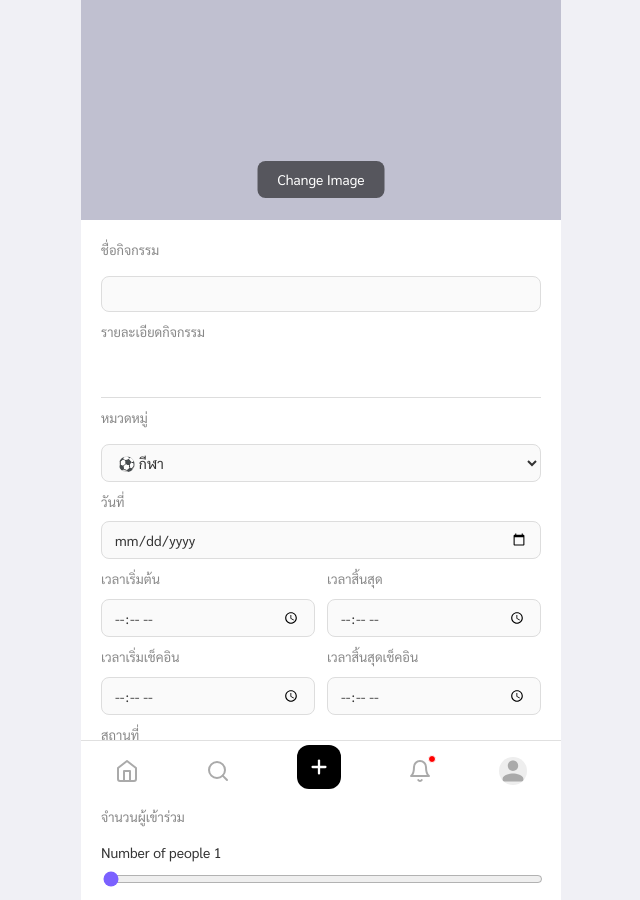
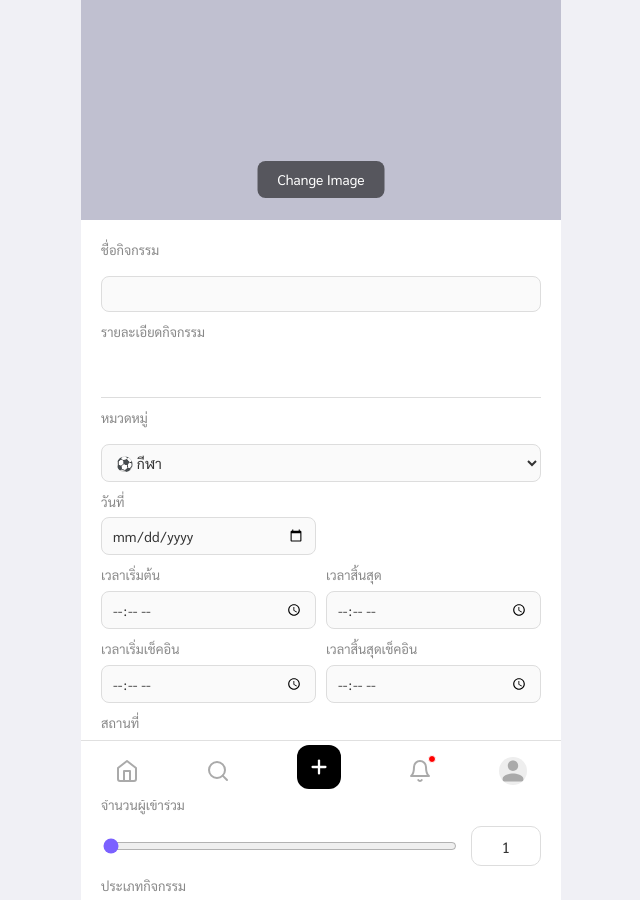
Before and after one commit to llitsbeyourbet/UWM, a React (Vite) app: page /CreateActivities in a window 1280 px wide. Shown: the top 900 px of the page, without its empty margins (319-959 px from the left). Built offline with nearby package versions, Linux system fonts and the light colour scheme.

Commit message:
edit CreateActivities

```diff
--- a/frontend/pages/CreateActivities.css
+++ b/frontend/pages/CreateActivities.css
@@ -95,7 +95,9 @@
 .detail-card input[type="time"],
 .detail-card select {
   width: 100%;
-  padding: 8px 12px;
+  max-width: 100%;
+  box-sizing: border-box;
+  padding: 8px 10px;
   border: 1px solid #ddd;
   border-radius: 8px;
   font-size: 14px;
@@ -125,18 +127,81 @@
   accent-color: #7b61ff;
 }
 
-/* Row Group */
-.row-group {
-  display: flex;
-  gap: 12px;
-  width: 100%;
+.participant-control{
+    display:flex;
+    align-items:center;
+    gap:12px;
 }
 
-.input-group {
-  display: flex;
-  flex-direction: column;
-  flex: 1;
-  gap: 4px;
+.participant-control input[type="range"]{
+    flex:1;
+}
+
+/* ช่องกรอกจำนวน */
+.participant-control input[type="number"]{
+    width:70px;
+    height:40px;
+
+    padding:8px;
+
+    background:#ffffff;
+    color:#333;
+
+    border:1px solid #ddd;
+    border-radius:10px;
+
+    text-align:center;
+    font-size:15px;
+    font-weight:500;
+
+    outline:none;
+    transition:.2s;
+}
+
+/* ตอนกด */
+.participant-control input[type="number"]:focus{
+    border-color:#7b61ff;
+    box-shadow:0 0 0 3px rgba(123,97,255,.15);
+}
+
+/* ซ่อนลูกศรของ Chrome / Edge */
+.participant-control input[type="number"]::-webkit-inner-spin-button,
+.participant-control input[type="number"]::-webkit-outer-spin-button{
+    -webkit-appearance:none;
+    margin:0;
+}
+
+/* Firefox */
+.participant-control input[type="number"]{
+    appearance:textfield;
+    -moz-appearance:textfield;
+}
+
+/* Row Group */
+.row-group{
+    display:grid;
+    grid-template-columns:repeat(2, minmax(0, 1fr));
+    gap:10px;
+    width:100%;
+}
+
+.input-group{
+    width:100%;
+    min-width:0;
+}
+
+.input-group input{
+    width:100%;
+    min-width:0;
+}
+
+
+
+.input-group input[type="time"],
+.input-group input[type="date"]{
+    width:100%;
+    min-width:0;
+    font-size:14px;
 }
 
 /* Image Preview */
@@ -151,6 +216,18 @@
   width: calc(50% - 4px);
   border-radius: 8px;
   object-fit: cover;
+}
+
+/* ไอคอนปฏิทิน */
+input[type="date"]::-webkit-calendar-picker-indicator {
+  cursor: pointer;
+  filter: brightness(0);
+}
+
+/* ไอคอนเวลา */
+input[type="time"]::-webkit-calendar-picker-indicator {
+  cursor: pointer;
+  filter: brightness(0);
 }
 
 /* Submit Button */
@@ -190,18 +267,36 @@
   color: #555;
 }
 
-/* Responsive */
-@media (max-width: 480px) {
-  .cover-image {
-    height: 180px;
-  }
+@media (max-width:480px){
 
-  .detail-card {
-    padding: 10px;
-  }
+    .cover-image{
+        height:180px;
+    }
 
-  .submit-btn {
-    font-size: 14px;
-    padding: 10px;
-  }
+    .detail-card{
+        padding:10px;
+    }
+
+    .submit-btn{
+        font-size:14px;
+        padding:10px;
+    }
+
+    .row-group{
+        display:grid;
+        grid-template-columns:repeat(2,minmax(0,1fr));
+        gap:8px;
+    }
+
+    .row-group .input-group{
+        min-width:0;
+    }
+
+    .detail-card input[type="time"],
+    .detail-card input[type="date"]{
+        width:100%;
+        height:38px;
+        padding:6px;
+        font-size:12px;
+    }
 }
--- a/frontend/pages/CreateActivities.jsx
+++ b/frontend/pages/CreateActivities.jsx
@@ -13,7 +13,7 @@ function CreateActivities() {
   const [time, setTime] = useState("");
   const [endTime, setEndTime] = useState("");
   const [location, setLocation] = useState("");
-  const [participantCount, setParticipantCount] = useState(1);
+  const [participantCount, setParticipantCount] = useState("1");
   const [activityType, setActivityType] = useState("public");
   const [category, setCategory] = useState("กีฬา");
   const [checkinStart, setCheckinStart] = useState("");
@@ -67,7 +67,7 @@ function CreateActivities() {
           time,
           endTime,
           location,
-          participantCount,
+          participantCount: Number(participantCount) || 1,
           activityType,
           cover: coverFilename || null, // 👈 ส่งแค่ชื่อไฟล์
           category,
@@ -91,7 +91,7 @@ function CreateActivities() {
       setTime("");
       setEndTime("");
       setLocation("");
-      setParticipantCount(1);
+      setParticipantCount("1");
       setActivityType("public");
       setPreview([]);
       setCoverFilename(null); // 👈 reset coverFilename ด้วย
@@ -182,16 +182,49 @@ function CreateActivities() {
           onChange={(e) => setLocation(e.target.value)}
         />
 
-        <label>จำนวนผู้เข้าร่วม</label>
         <div className="slider-container">
-          <span>Number of people {participantCount}</span>
-          <input
-            type="range"
-            min={1}
-            max={100}
-            value={participantCount}
-            onChange={(e) => setParticipantCount(Number(e.target.value))}
-          />
+          <label>จำนวนผู้เข้าร่วม</label>
+
+          <div className="participant-control">
+            <input
+              type="range"
+              min="1"
+              max="100"
+              value={Number(participantCount) || 1}
+              onChange={(e) => setParticipantCount(e.target.value)}
+            />
+
+            <input
+              type="number"
+              min="1"
+              max="100"
+              value={participantCount}
+              onChange={(e) => {
+                const value = e.target.value;
+
+                // อนุญาตให้ลบเลขทั้งหมดได้
+                if (value === "") {
+                  setParticipantCount("");
+                  return;
+                }
+
+                // รับเฉพาะตัวเลข
+                if (!/^\d+$/.test(value)) return;
+
+                const num = Number(value);
+
+                // จำกัดไม่เกิน 100
+                if (num <= 100) {
+                  setParticipantCount(value);
+                }
+              }}
+              onBlur={() => {
+                if (participantCount === "" || Number(participantCount) < 1) {
+                  setParticipantCount("1");
+                }
+              }}
+            />
+          </div>
         </div>
 
         <div className="input-group">
```
